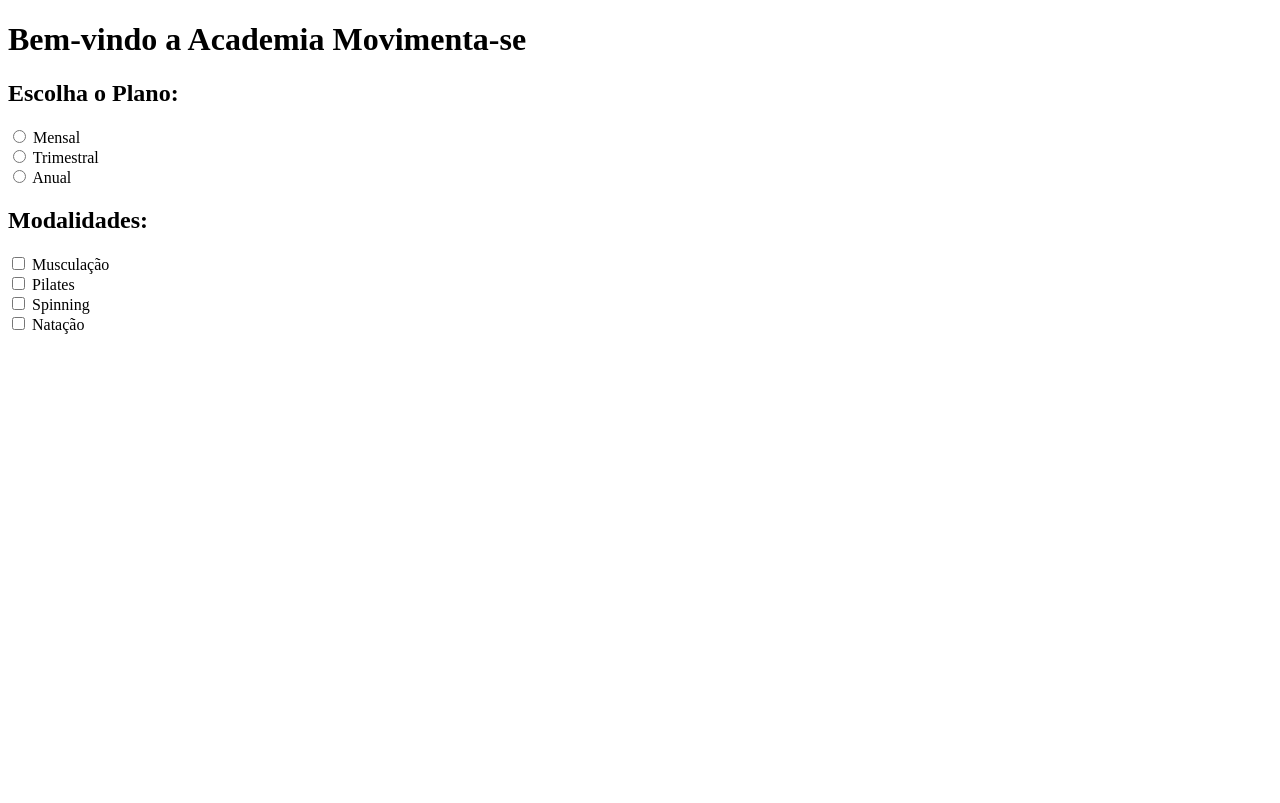
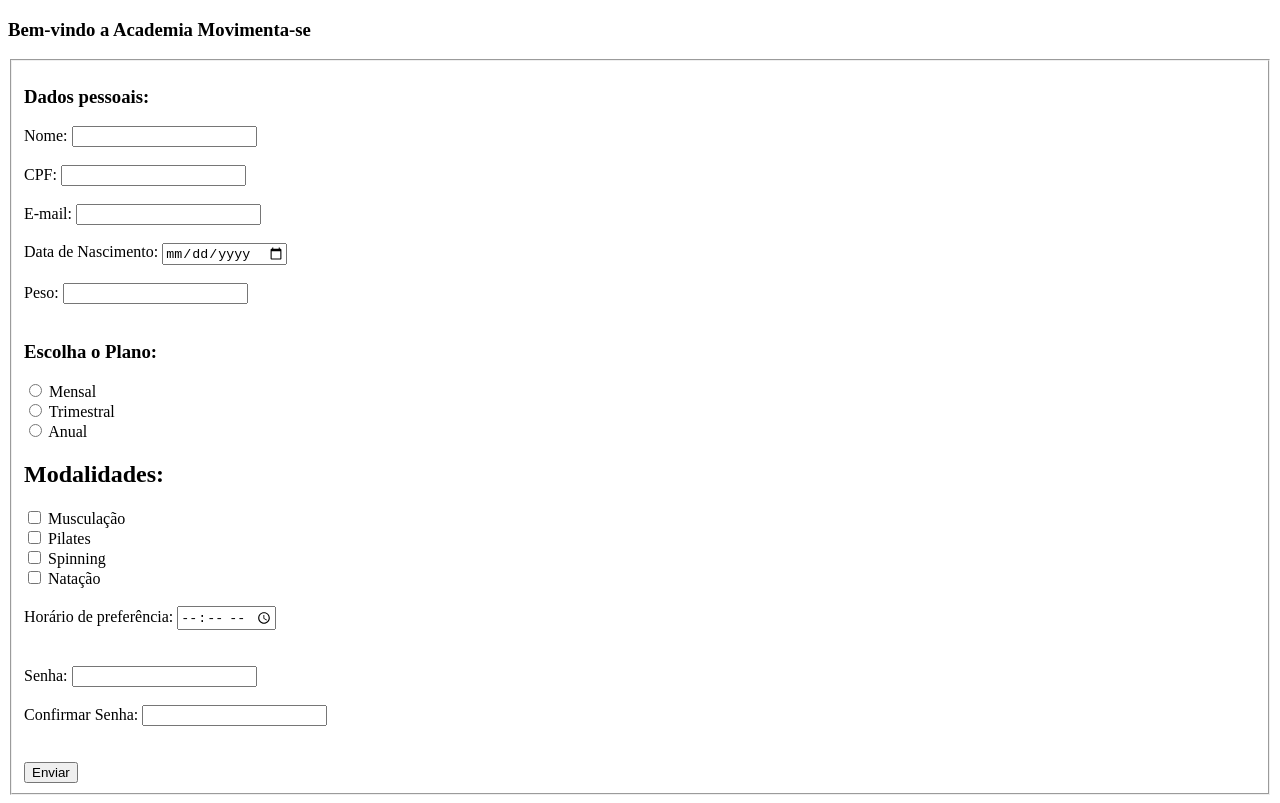
Before and after one commit to LuizFelipe-png/meu-portfolio, a plain HTML site: page PortfólioSenai/PortfólioSenai/academia/index.html in a window 1280 px wide. Drawn offline with Linux system fonts and the light colour scheme.

Commit message:
feat: pagina de academia completa

```diff
--- a/PortfólioSenai/PortfólioSenai/academia/index.html
+++ b/PortfólioSenai/PortfólioSenai/academia/index.html
@@ -1,13 +1,40 @@
 <!DOCTYPE html>
-<html lang="en">
+<html lang="pt-BR">
+
 <head>
     <meta charset="UTF-8">
     <meta name="viewport" content="width=device-width, initial-scale=1.0">
     <title>Academia Movimente-se</title>
 </head>
+
 <body>
-    <h1>Bem-vindo a Academia Movimenta-se</h1>
-    <h2>Escolha o Plano:</h2>
+    <main>
+        <section>
+            <h3>Bem-vindo a Academia Movimenta-se</h3>
+            <form action="#">
+                <fieldset>
+                    <h3>Dados pessoais:</h3>
+                    <label for="nome">Nome:</label>
+                    <input type="text" id="nome" name="nome" value="" required>
+                    <br><br>
+
+                    <label for="cpf">CPF:</label>
+                    <input type="number" id="cpf" value="cpf" required pattern="[0-9]{11}">
+                    <br><br>
+
+                    <label for="email">E-mail:</label>
+                    <input type="email" id="email" value="" required>
+                    <br><br>
+
+                    <label for="dataNascimento">Data de Nascimento:</label>
+                    <input type="date" id="dataNascimento" value="dataNascimento" required>
+                    <br><br>
+
+                    <label for="peso">Peso:</label>
+                    <input type="number" step="0.1" id="peso" value="peso" required>
+                    <br><br>
+
+                    <h3>Escolha o Plano:</h3>
                     <input type="radio" id="mensal" name="mensal" value="mensal" required>
                     <label for="mensal">Mensal</label>
                     <br>
@@ -34,8 +61,29 @@
 
                     <input type="checkbox" id="natacao" name="natacao" value="natacao" required>
                     <label for="natacao">Natação</label>
+                    <br><br>
+
+                    <label for="horario">Horário de preferência:</label>
+                    <input type="time" id="horario" name="horario" value="horario" max="22:00" min="6:00">
+                    <br></br>
+
+                    <!--Pois mesmo que o codigo esta com a ESTRUTURA errada nao irá afetar em nada-->
+
                     <br>
+                    <label for="senha">Senha:</label>
+                    <input type="password" id="senha" name="senha" value="" required minlength="8">
+                    <br><br>
 
+                    <label for="confirmarSenha">Confirmar Senha:</label>
+                    <input type="password" id="confirmarSenha" name="confirmarSenha" value="" required minlength="8">
+                    <br><br><br>
+
+                    <button>Enviar</button>
+                </fieldset>
+            </form>
+        </section>
+    </main>
 
 </body>
+
 </html>
```
Also changed, not shown: PortfólioSenai/PortfólioSenai/contato.html (+1 -1 lines). Lines whose indentation alone changed are shown as unchanged.
